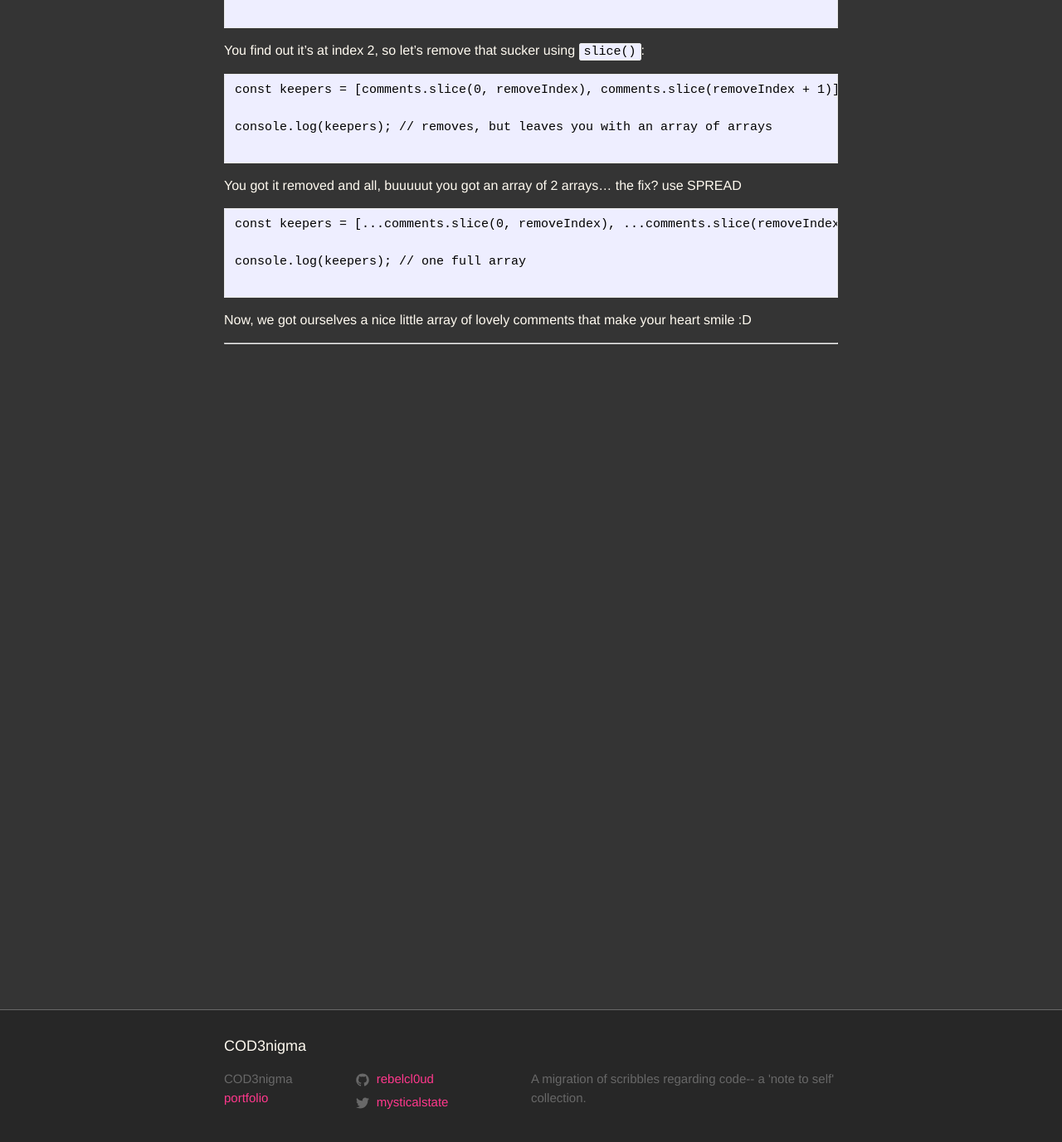
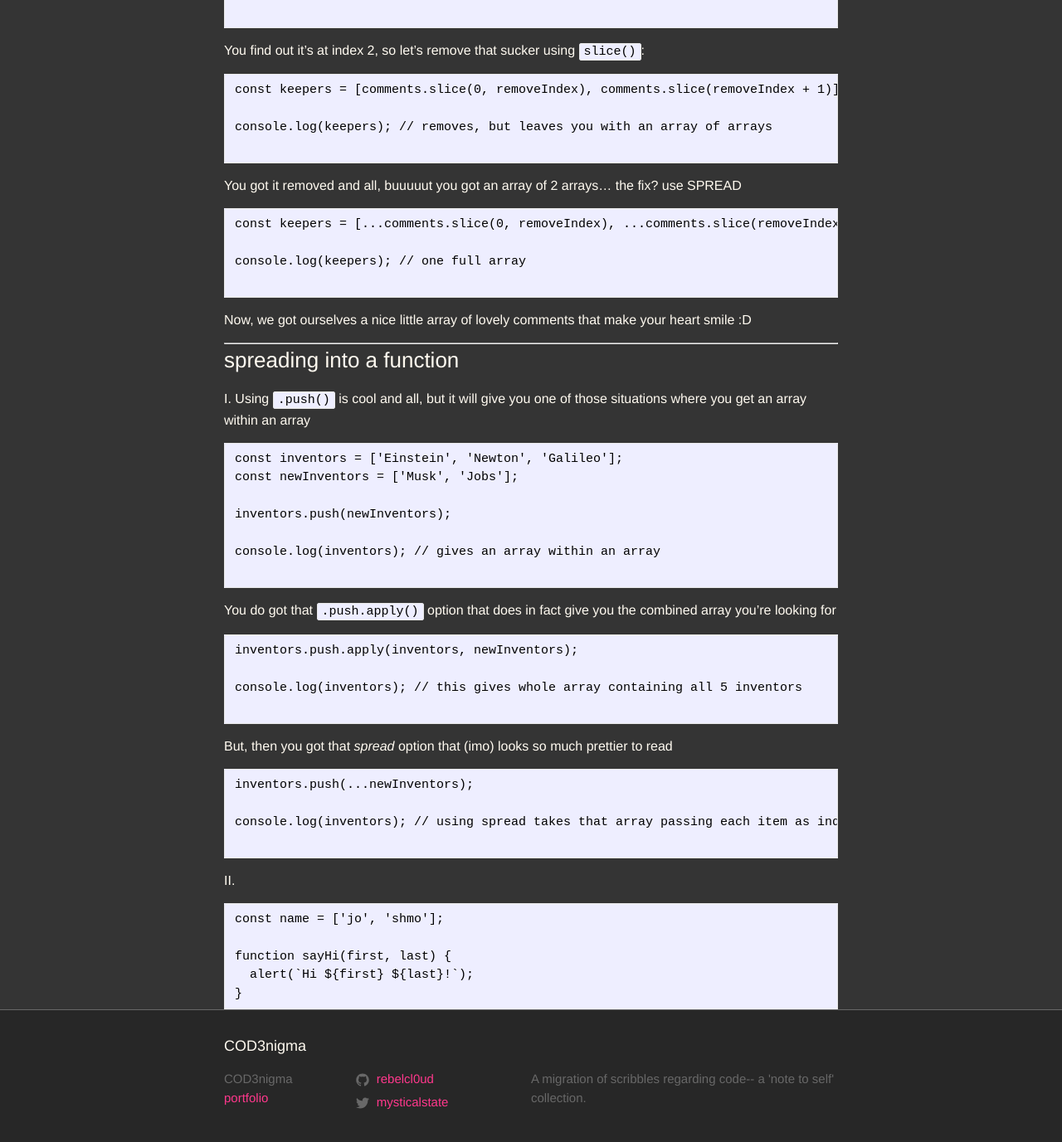
Before and after one commit to rebelcl0ud/blog, a Jekyll site: the page built from _posts/2018-04-02-[28]-es6-status-II.markdown, in a window 1280 px wide and 1400 px high, scrolled down 19743 px. Shown: the top 1377 px of the window at 83% size. Built offline with Jekyll 4.4.1, drawn with Linux system fonts in a browser that asks for light colours.

Commit message:
added spreading into a function section, examples spread into push fn, spread as arg

````diff
--- a/_posts/2018-04-02-[28]-es6-status-II.markdown
+++ b/_posts/2018-04-02-[28]-es6-status-II.markdown
@@ -906,3 +906,47 @@ Now, we got ourselves a nice little array of lovely comments that make your hear
 
 
 - - -
+
+
+### spreading into a function
+
+I.
+Using `.push()` is cool and all, but it will give you one of those situations where you get an array within an array
+```
+const inventors = ['Einstein', 'Newton', 'Galileo'];
+const newInventors = ['Musk', 'Jobs'];
+
+inventors.push(newInventors);
+
+console.log(inventors); // gives an array within an array
+
+```
+
+You do got that `.push.apply()` option that does in fact give you the combined array you're looking for
+```
+inventors.push.apply(inventors, newInventors);
+
+console.log(inventors); // this gives whole array containing all 5 inventors
+
+```
+
+But, then you got that *spread* option that (imo) looks so much prettier to read
+```
+inventors.push(...newInventors);
+
+console.log(inventors); // using spread takes that array passing each item as individual arguments, spread into function
+
+```
+
+II.
+```
+const name = ['jo', 'shmo'];
+
+function sayHi(first, last) {
+  alert(`Hi ${first} ${last}!`);
+}
+
+sayHi(...name);
+
+```
+^Instead of doing something like `sayHi(name[0], name[1]);`, time saver especially if there were more arguments to throw in there.
````
